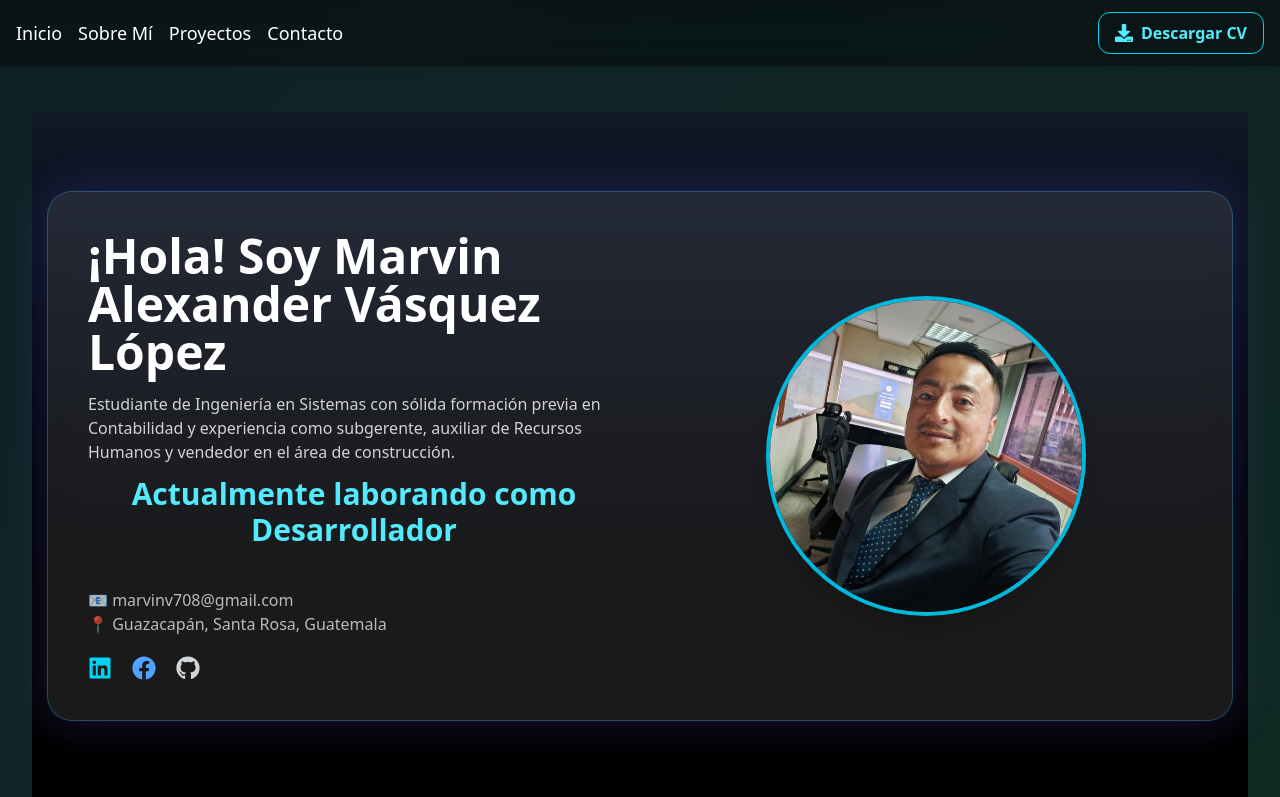
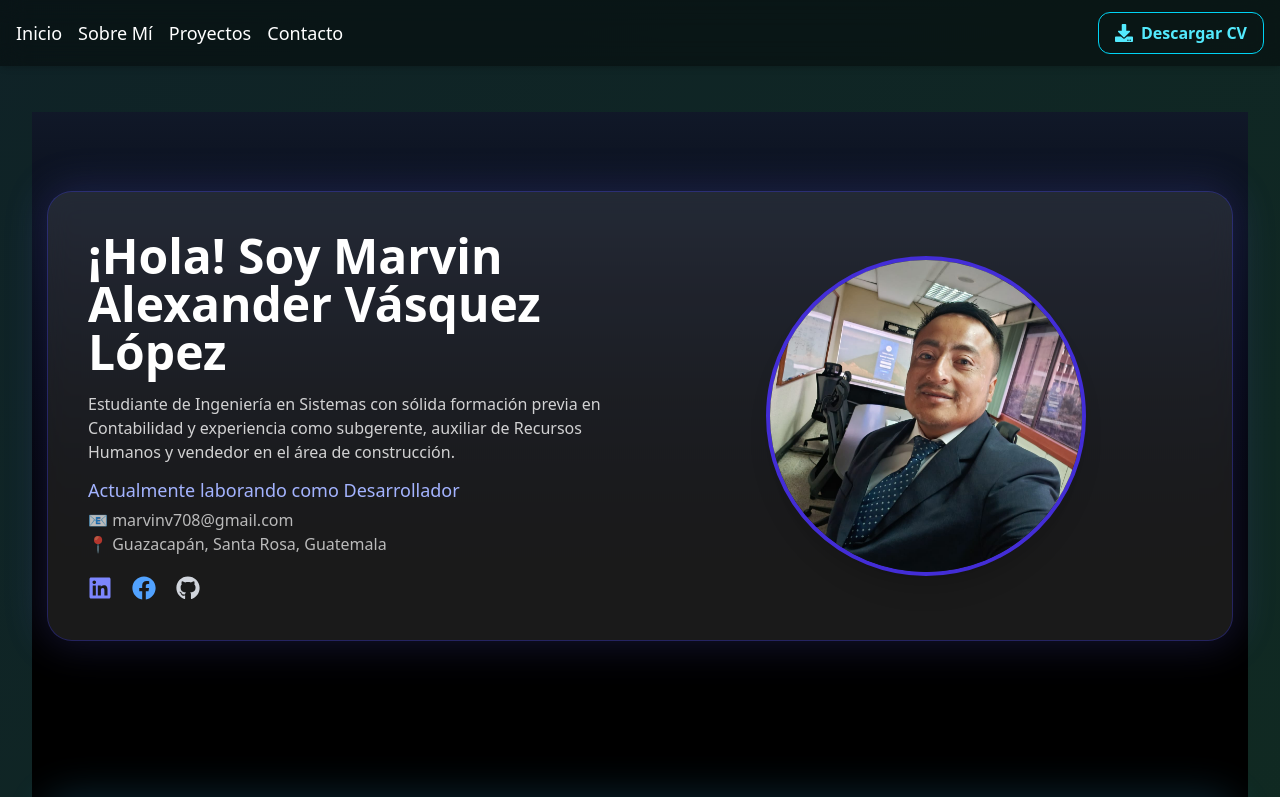
Before and after one commit to Alexmavl/Portafolio-mavl, a React (Vite) app: page / in a window 1280 px wide. Shown: the top 797 px of the page. Built offline with nearby package versions, Linux system fonts and the light colour scheme.

Commit message:
Animación de entrada

```diff
--- a/src/App.tsx
+++ b/src/App.tsx
@@ -3,16 +3,29 @@ import Hero from "./components/Hero";
 import About from "./components/About";
 import Projects from "./components/Projects";
 import Contact from "./components/Contact";
+import { motion } from "framer-motion";
 
 function App() {
   return (
-    <div className="pt-20">
+ <motion.div
+      initial={{ opacity: 0, scale: 0.8, rotate: -10 }}
+      animate={{ opacity: 1, scale: 1, rotate: 0 }}
+      transition={{
+        type: "spring",
+        stiffness: 150,
+        damping: 10,
+        duration: 0.8,
+      }}
+      className="pt-20"
+    >
+
+
       <Header />
       <Hero />
        <About />
        <Projects/>
        <Contact/>
-    </div>
+    </motion.div>
   );
 }
 
--- a/src/components/Hero.tsx
+++ b/src/components/Hero.tsx
@@ -22,7 +22,7 @@ const Hero: FC = () => {
     <section id="inicio" className="py-20 bg-gradient-to-b from-gray-900 to-black">
       <div className="max-w-7xl mx-auto px-4">
         <motion.div
-          className="bg-white/10 backdrop-blur-md rounded-3xl ring-1 ring-cyan-300/30 shadow-[0_0_40px_5px_rgba(99,102,241,0.2)] p-10 flex flex-col md:flex-row items-center justify-between gap-10"
+          className="bg-white/10 backdrop-blur-md rounded-3xl ring-1 ring-indigo-500/30 shadow-[0_0_40px_5px_rgba(99,102,241,0.2)] p-10 flex flex-col md:flex-row items-center justify-between gap-10"
           initial="hidden"
           whileInView="visible"
           viewport={{ once: true }}
@@ -46,7 +46,7 @@ const Hero: FC = () => {
               y experiencia como subgerente, auxiliar de Recursos Humanos y vendedor en el área de construcción.
             </motion.p>
             <motion.p
-              className="text-3xl font-bold text-center text-cyan-300 mb-10"
+              className="text-lg font-medium text-indigo-300 mb-1"
               variants={textVariants}
               transition={{ duration: 0.6 }}
             >
@@ -64,7 +64,7 @@ const Hero: FC = () => {
                 href="https://www.linkedin.com/in/marvin-vasquez-27557397/"
                 target="_blank"
                 whileHover={{ scale: 1.2, color: "#818cf8" }}
-                className="text-cyan-400 transition"
+                className="text-indigo-400 transition"
               >
                 <FaLinkedin />
               </motion.a>
@@ -92,16 +92,16 @@ const Hero: FC = () => {
             className="flex-1 flex justify-center"
             initial={{ opacity: 0, scale: 0.9 }}
             whileInView={{ opacity: 1, scale: 1 }}
-            transition={{ duration: 0.9 }}
+            transition={{ duration: 0.8 }}
             whileHover={{
               scale: 1.05,
-              boxShadow: "0 0 40px rgba(0, 128, 128, 0.6)",
+              boxShadow: "0 0 40px rgba(99, 102, 241, 0.6)",
             }}
           >
             <img
               src="/ImagenesPortafolio/FotoPerfil2.jpg"
               alt="Marvin Alexander Vásquez López"
-              className="w-80 h-80 object-cover rounded-full border-4 border-cyan-500 shadow-xl transition-transform duration-300"
+              className="w-80 h-80 object-cover rounded-full border-4 border-indigo-700 shadow-xl transition-transform duration-300"
             />
           </motion.div>
         </motion.div>
```
